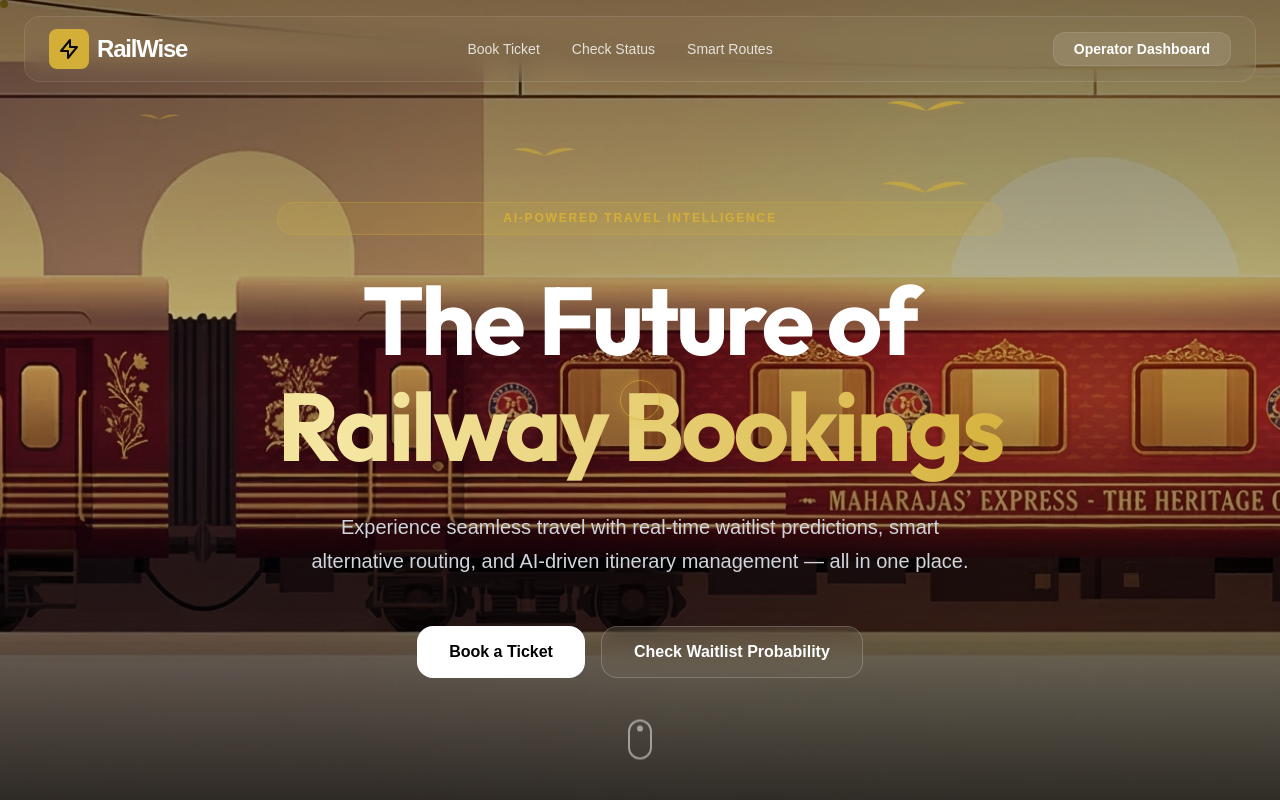
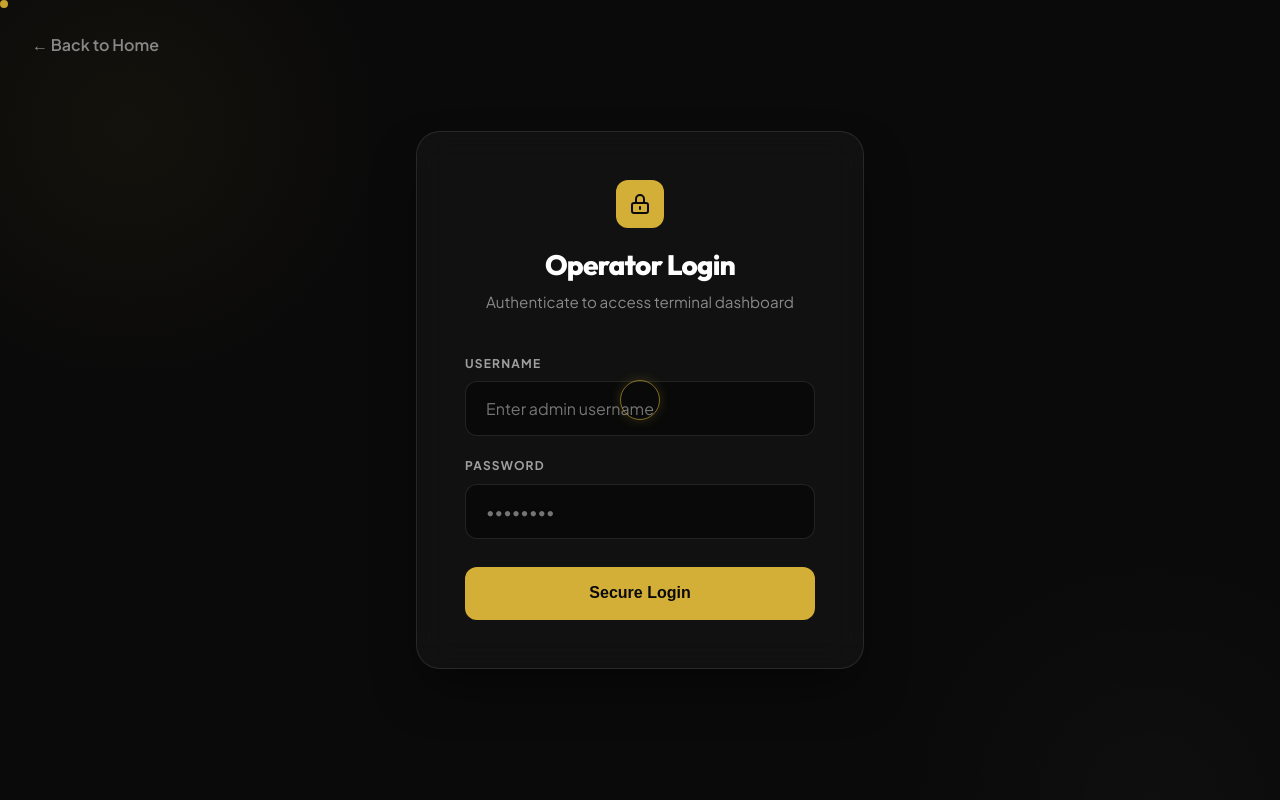
Before and after one commit to parshvadada-collab/Artemis--railway, a React (Vite) app in the folder frontend/: page /login in a window 1280 px wide. Before the commit this address led to /. Shown: the top 800 px of the page. Built offline with nearby package versions, Linux system fonts and the light colour scheme; no server answers; the HTML template or start-up script is replaced by a standard one.

Commit message:
feat: restrict operator dashboard to landing and add login flow

```diff
--- a/frontend/src/App.jsx
+++ b/frontend/src/App.jsx
@@ -7,6 +7,7 @@ import BookTicket from './pages/BookTicket.jsx';
 import CheckStatus from './pages/CheckStatus.jsx';
 import Alternatives from './pages/Alternatives.jsx';
 import AdminDashboard from './pages/AdminDashboard.jsx';
+import Login from './pages/Login.jsx';
 
 const AppLayout = () => {
     const location = useLocation();
@@ -37,7 +38,7 @@ const AppLayout = () => {
         prevPathRef.current = curr;
     }, [location.pathname]);
 
-    const isLanding = location.pathname === '/';
+    const isLanding = location.pathname === '/' || location.pathname === '/login';
 
     return (
         <>
@@ -46,6 +47,7 @@ const AppLayout = () => {
             <div className={animClass} key={location.pathname}>
                 <Routes location={location}>
                     <Route path="/"             element={<LandingPage />} />
+                    <Route path="/login"        element={<Login />} />
                     <Route path="/book"         element={<BookTicket />} />
                     <Route path="/status"       element={<CheckStatus />} />
                     <Route path="/alternatives" element={<Alternatives />} />
--- a/frontend/src/components/Navbar.jsx
+++ b/frontend/src/components/Navbar.jsx
@@ -48,19 +48,6 @@ export default function Navbar() {
         <Link to="/book" style={linkStyle('/book')}>Book Ticket</Link>
         <Link to="/status" style={linkStyle('/status')}>Check PNR</Link>
         <Link to="/alternatives" style={linkStyle('/alternatives')}>Smart Routes</Link>
-        <Link to="/admin" style={{
-          color: path === '/admin' ? '#0A0A0A' : GOLD,
-          background: path === '/admin' ? GOLD : 'transparent',
-          textDecoration: 'none',
-          fontWeight: 700,
-          fontSize: '0.875rem',
-          border: `1px solid ${GOLD}`,
-          padding: '0.375rem 1rem',
-          borderRadius: '0.5rem',
-          transition: 'all 0.2s',
-        }}>
-          Operator Dashboard
-        </Link>
       </div>
     </nav>
   );
--- a/frontend/src/pages/AdminDashboard.jsx
+++ b/frontend/src/pages/AdminDashboard.jsx
@@ -1,4 +1,5 @@
 import React, { useEffect, useState } from 'react';
+import { useNavigate } from 'react-router-dom';
 import axios from 'axios';
 import {
   PieChart, Pie, Cell, ResponsiveContainer, Tooltip,
@@ -22,8 +23,13 @@ export default function AdminDashboard() {
   const [trains, setTrains] = useState([]);
   const [recent, setRecent] = useState([]);
   const [loading, setLoading] = useState(true);
+  const navigate = useNavigate();
 
   useEffect(() => {
+    if (!sessionStorage.getItem('isAdmin')) {
+      navigate('/login');
+      return;
+    }
     async function fetchData() {
       try {
         const [stRes, rtRes, trRes, rcRes] = await Promise.all([
--- a/frontend/src/pages/LandingPage.jsx
+++ b/frontend/src/pages/LandingPage.jsx
@@ -241,7 +241,7 @@ const LandingPage = () => {
             </button>
           </div>
 
-          <button onClick={() => navigate('/admin')} style={{
+          <button onClick={() => navigate('/login')} style={{
             backgroundColor: 'rgba(255,255,255,0.1)', color: 'white',
             padding: '0.5rem 1.25rem', borderRadius: '0.75rem',
             fontSize: '0.875rem', fontWeight: 600,
--- /dev/null
+++ b/frontend/src/pages/Login.jsx
@@ -0,0 +1,170 @@
+import React, { useState } from 'react';
+import { useNavigate, Link } from 'react-router-dom';
+
+const GOLD = '#D4AF37';
+const BG = '#0A0A0A';
+const CARD = 'rgba(255,255,255,0.03)';
+const BORDER = 'rgba(255,255,255,0.1)';
+
+const CSS = `
+  @import url('https://fonts.googleapis.com/css2?family=Plus+Jakarta+Sans:wght@400;500;600;700;800;900&display=swap');
+
+  .login-container {
+    font-family: 'Plus Jakarta Sans', sans-serif;
+    min-height: 100vh;
+    background: ${BG};
+    color: white;
+    display: flex;
+    flex-direction: column;
+    align-items: center;
+    justify-content: center;
+    padding: 2rem;
+    position: relative;
+    overflow: hidden;
+  }
+
+  .login-card {
+    background: ${CARD};
+    backdrop-filter: blur(16px);
+    -webkit-backdrop-filter: blur(16px);
+    border: 1px solid ${BORDER};
+    border-radius: 1.5rem;
+    padding: 3rem;
+    width: 100%;
+    max-width: 28rem;
+    z-index: 10;
+    box-shadow: 0 25px 50px -12px rgba(0,0,0,0.5);
+    animation: fadeSlideUp 0.6s cubic-bezier(0.16, 1, 0.3, 1) forwards;
+  }
+
+  @keyframes fadeSlideUp {
+    from { opacity: 0; transform: translateY(30px); }
+    to { opacity: 1; transform: translateY(0); }
+  }
+
+  .login-input {
+    width: 100%;
+    background: rgba(0,0,0,0.4);
+    border: 1px solid rgba(255,255,255,0.1);
+    color: white;
+    padding: 1rem 1.25rem;
+    border-radius: 0.75rem;
+    font-family: inherit;
+    font-size: 1rem;
+    outline: none;
+    transition: all 0.2s;
+  }
+  .login-input:focus {
+    border-color: ${GOLD};
+    box-shadow: 0 0 0 2px rgba(212,175,55,0.2);
+  }
+
+  .login-bg-element {
+    position: absolute;
+    width: 40vmax;
+    height: 40vmax;
+    border-radius: 50%;
+    background: radial-gradient(circle, rgba(212,175,55,0.05) 0%, transparent 70%);
+    z-index: 1;
+    pointer-events: none;
+  }
+`;
+
+export default function Login() {
+  const [username, setUsername] = useState('');
+  const [password, setPassword] = useState('');
+  const [error, setError] = useState('');
+  const [loading, setLoading] = useState(false);
+  const navigate = useNavigate();
+
+  const handleLogin = (e) => {
+    e.preventDefault();
+    setError('');
+
+    if (!username || !password) {
+      setError('Please fill all fields');
+      return;
+    }
+
+    setLoading(true);
+    // Simulate network delay
+    setTimeout(() => {
+      // Hardcoded validation for assignment simplicity
+      if (username.toLowerCase() === 'admin' && password === 'admin123') {
+        sessionStorage.setItem('isAdmin', 'true');
+        navigate('/admin');
+      } else {
+        setError('Invalid admin credentials. (Hint: admin / admin123)');
+        setLoading(false);
+      }
+    }, 800);
+  };
+
+  return (
+    <>
+      <style dangerouslySetInnerHTML={{ __html: CSS }} />
+      <div className="login-container">
+
+        {/* Decorative BG Elements */}
+        <div className="login-bg-element" style={{ top: '-10vmax', left: '-10vmax' }} />
+        <div className="login-bg-element" style={{ bottom: '-20vmax', right: '-10vmax', background: 'radial-gradient(circle, rgba(255,255,255,0.02) 0%, transparent 70%)' }} />
+
+        {/* Home Link */}
+        <Link to="/" style={{ position: 'absolute', top: '2rem', left: '2rem', color: 'rgba(255,255,255,0.5)', textDecoration: 'none', display: 'flex', alignItems: 'center', gap: '0.5rem', fontWeight: 600, zIndex: 20, transition: 'color 0.2s' }} onMouseOver={e=>e.currentTarget.style.color=GOLD} onMouseOut={e=>e.currentTarget.style.color='rgba(255,255,255,0.5)'}>
+          ← Back to Home
+        </Link>
+
+        {/* Login Card */}
+        <div className="login-card">
+          <div style={{ textAlign: 'center', marginBottom: '2.5rem' }}>
+            <div style={{ width: '3rem', height: '3rem', background: GOLD, borderRadius: '0.75rem', display: 'flex', alignItems: 'center', justifyContent: 'center', margin: '0 auto 1.25rem' }}>
+              <svg width="24" height="24" fill="none" stroke="#0A0A0A" viewBox="0 0 24 24">
+                <path d="M12 15v2m-6 4h12a2 2 0 002-2v-6a2 2 0 00-2-2H6a2 2 0 00-2 2v6a2 2 0 002 2zm10-10V7a4 4 0 00-8 0v4h8z" strokeLinecap="round" strokeLinejoin="round" strokeWidth="2" />
+              </svg>
+            </div>
+            <h1 style={{ fontSize: '1.75rem', fontWeight: 800, margin: '0 0 0.5rem', letterSpacing: '-0.03em' }}>Operator Login</h1>
+            <p style={{ color: 'rgba(255,255,255,0.5)', margin: 0, fontSize: '0.95rem' }}>Authenticate to access terminal dashboard</p>
+          </div>
+
+          <form onSubmit={handleLogin} style={{ display: 'flex', flexDirection: 'column', gap: '1.25rem' }}>
+            <div>
+              <label style={{ display: 'block', fontSize: '0.75rem', fontWeight: 700, color: 'rgba(255,255,255,0.6)', marginBottom: '0.5rem', textTransform: 'uppercase', letterSpacing: '0.1em' }}>Username</label>
+              <input
+                type="text"
+                value={username}
+                onChange={e => setUsername(e.target.value)}
+                className="login-input"
+                placeholder="Enter admin username"
+              />
+            </div>
+
+            <div>
+              <label style={{ display: 'block', fontSize: '0.75rem', fontWeight: 700, color: 'rgba(255,255,255,0.6)', marginBottom: '0.5rem', textTransform: 'uppercase', letterSpacing: '0.1em' }}>Password</label>
+              <input
+                type="password"
+                value={password}
+                onChange={e => setPassword(e.target.value)}
+                className="login-input"
+                placeholder="••••••••"
+              />
+            </div>
+
+            {error && (
+              <p style={{ color: '#f87171', fontSize: '0.85rem', margin: '0.25rem 0', fontWeight: 500 }}>⚠ {error}</p>
+            )}
+
+            <button type="submit" disabled={loading} style={{
+              background: loading ? 'rgba(212,175,55,0.4)' : GOLD,
+              color: '#0A0A0A', border: 'none', padding: '1.1rem',
+              borderRadius: '0.75rem', fontWeight: 800, fontSize: '1rem',
+              cursor: loading ? 'not-allowed' : 'pointer', transition: 'all 0.2s',
+              marginTop: '0.5rem'
+            }}>
+              {loading ? 'Authenticating...' : 'Secure Login'}
+            </button>
+          </form>
+        </div>
+      </div>
+    </>
+  );
+}
```
